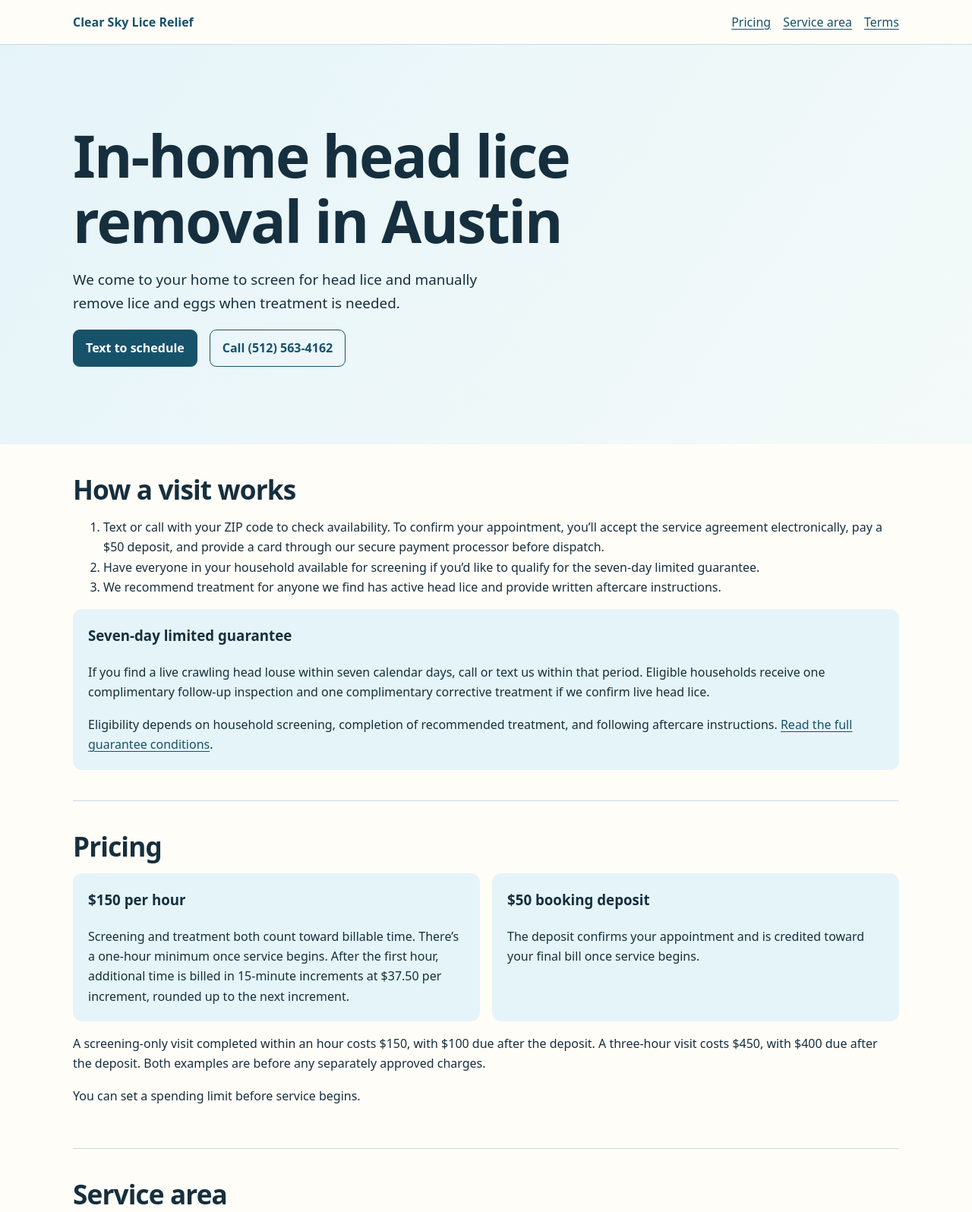
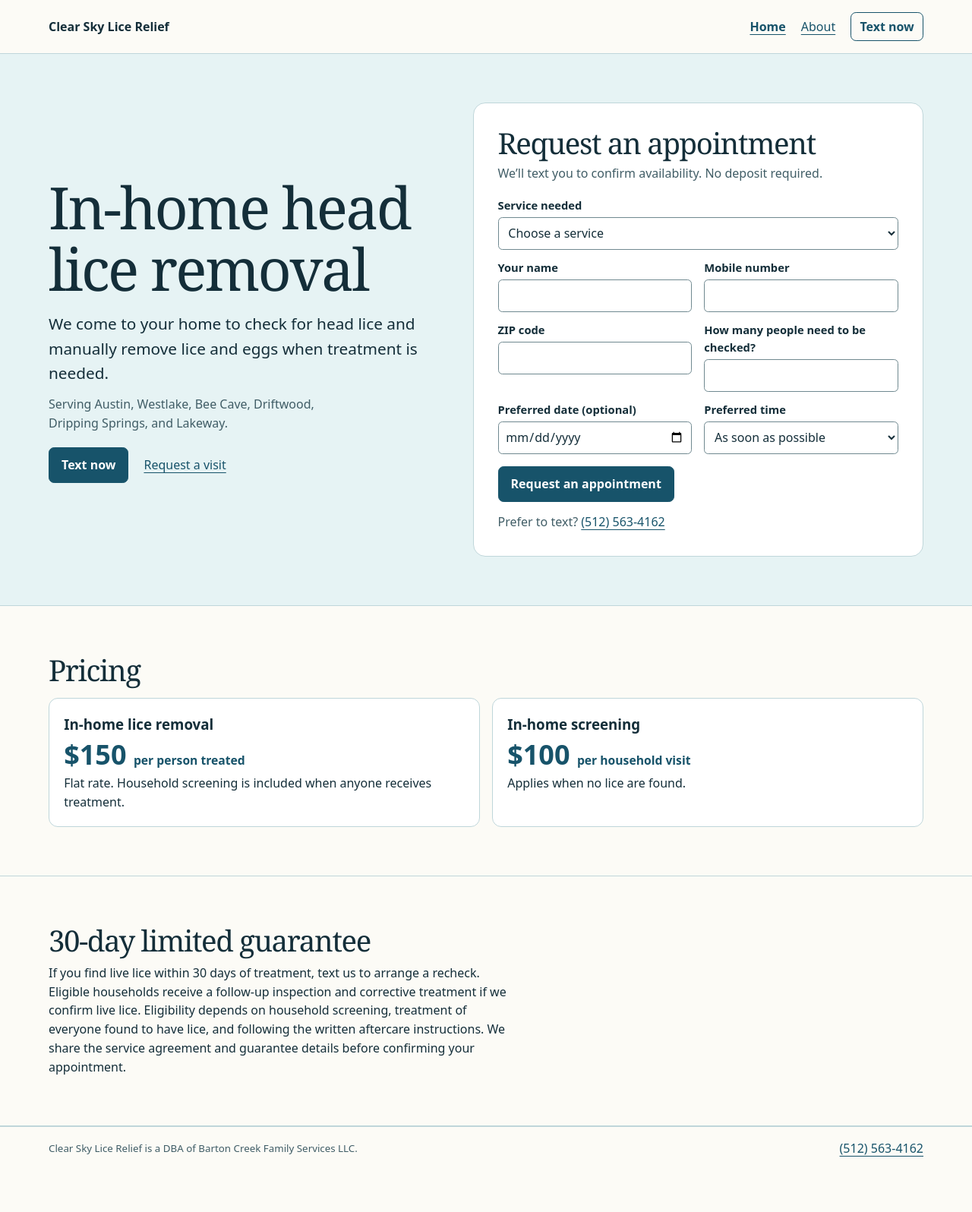
Before and after one commit to skyatpeace-ops/clearskylice, a plain HTML site: page index.html in a window 1280 px wide. Shown: the top 1596 px of the page at 76% size. After the commit the page ends 1540 px from the top, so only its background shows below. Drawn offline with Linux system fonts and the light colour scheme.

Commit message:
Add files via upload
rebuild including form

```diff
--- /dev/null
+++ b/appointment.js
@@ -0,0 +1,30 @@
+const appointmentForm = document.querySelector('.appointment-form');
+const submitButton = appointmentForm.querySelector('button[type="submit"]');
+const statusMessage = appointmentForm.querySelector('[role="status"]');
+
+appointmentForm.addEventListener('submit', async (event) => {
+  event.preventDefault();
+  if (submitButton.disabled) return;
+
+  submitButton.disabled = true;
+  statusMessage.textContent = 'Sending your request…';
+
+  try {
+    const response = await fetch(appointmentForm.action, {
+      method: 'POST',
+      body: new FormData(appointmentForm),
+      headers: { Accept: 'application/json' },
+    });
+
+    if (!response.ok) throw new Error('Formspree did not accept the request.');
+
+    appointmentForm.reset();
+    statusMessage.textContent = 'Request received. We’ll text you to confirm availability.';
+  } catch {
+    statusMessage.textContent = 'We couldn’t confirm that your request went through. Please try again or text (512) 563-4162.';
+  } finally {
+    submitButton.disabled = false;
+  }
+});
+
+appointmentForm.hidden = false;
--- a/index.html
+++ b/index.html
@@ -3,78 +3,101 @@
 <head>
   <meta charset="utf-8">
   <meta name="viewport" content="width=device-width, initial-scale=1">
-  <meta name="description" content="In-home head lice screening and manual removal in Austin and surrounding communities. View pricing or text to schedule.">
-  <title>Clear Sky Lice Relief | In-home head lice removal in Austin</title>
+  <meta name="description" content="Request in-home head lice screening or removal in Austin and nearby communities. Flat-rate treatment and no booking deposit.">
+  <title>Clear Sky Lice Relief | In-home lice removal in Austin</title>
   <link rel="stylesheet" href="site.css">
+  <script src="appointment.js" defer></script>
 </head>
 <body>
   <a class="skip" href="#main">Skip to content</a>
-  <header><div class="wrap bar">
-    <a class="brand" href="index.html">Clear Sky Lice Relief</a>
-    <nav aria-label="Main navigation"><a href="#pricing">Pricing</a><a href="#service-area">Service area</a><a href="terms/index.html">Terms</a></nav>
+  <header class="site-header"><div class="wrap bar">
+    <a class="brand" href="./">Clear Sky Lice Relief</a>
+    <nav aria-label="Main navigation">
+      <a href="./" aria-current="page">Home</a><a href="about.html">About</a>
+      <a class="button small" href="sms:+15125634162">Text now</a>
+    </nav>
   </div></header>
-<main id="main">
-  <div class="hero"><div class="wrap">
-    <h1>In-home head lice removal in Austin</h1>
-    <p class="lead">We come to your home to screen for head lice and manually remove lice and eggs when treatment is needed.</p>
-    <div class="actions">
-  <a class="button primary" href="sms:+15125634162?body=Hi%21%20I%E2%80%99m%20in%20ZIP%20code%20_____%20and%20would%20like%20to%20check%20availability%20for%20an%20in-home%20lice%20screening.">Text to schedule</a>
-  <a class="button" href="tel:+15125634162">Call (512) 563-4162</a>
-</div>
-  </div></div>
-
-  <div class="wrap">
-    <section id="visit">
-      <h2>How a visit works</h2>
-      <ol>
-        <li>Text or call with your ZIP code to check availability. To confirm your appointment, you’ll accept the service agreement electronically, pay a $50 deposit, and provide a card through our secure payment processor before dispatch.</li>
-        <li>Have everyone in your household available for screening if you’d like to qualify for the seven-day limited guarantee.</li>
-        <li>We recommend treatment for anyone we find has active head lice and provide written aftercare instructions.</li>
-      </ol>
-      <div class="panel">
-        <h3>Seven-day limited guarantee</h3>
-        <p>If you find a live crawling head louse within seven calendar days, call or text us within that period. Eligible households receive one complimentary follow-up inspection and one complimentary corrective treatment if we confirm live head lice.</p>
-        <p>Eligibility depends on household screening, completion of recommended treatment, and following aftercare instructions. <a href="terms/index.html#section-17">Read the full guarantee conditions</a>.</p>
+  <main id="main">
+    <div class="intro">
+      <div class="wrap hero-grid">
+        <div class="hero-copy">
+          <h1>In-home head lice removal</h1>
+          <p class="lead">We come to your home to check for head lice and manually remove lice and eggs when treatment is needed.</p>
+          <p class="area">Serving Austin, Westlake, Bee Cave, Driftwood, Dripping Springs, and Lakeway.</p>
+          <div class="actions">
+            <a class="button primary" href="sms:+15125634162">Text now</a>
+            <a href="#appointment">Request a visit</a>
+          </div>
+        </div>
+        <section class="booking" id="appointment" aria-labelledby="appointment-title">
+          <h2 id="appointment-title">Request an appointment</h2>
+          <p>We’ll text you to confirm availability. No deposit required.</p>
+      <form class="appointment-form" action="https://formspree.io/f/xeaglynb" method="POST" hidden>
+        <div class="grid">
+          <label>Service needed
+            <select name="service" required>
+              <option value="">Choose a service</option>
+              <option value="Lice removal">Lice removal</option>
+              <option value="Lice screening">Lice screening</option>
+            </select>
+          </label>
+          <label>Your name
+            <input name="name" autocomplete="name" maxlength="100" required>
+          </label>
+          <label>Mobile number
+            <input type="tel" name="phone" autocomplete="tel" maxlength="30" required>
+          </label>
+          <label>ZIP code
+            <input name="zip" autocomplete="postal-code" inputmode="numeric" pattern="[0-9]{5}" maxlength="5" title="Enter a five-digit ZIP code" required>
+          </label>
+          <label>How many people need to be checked?
+            <input type="number" name="people" min="1" step="1" required>
+          </label>
+          <label>Preferred date (optional)
+            <input type="date" name="preferred_date">
+          </label>
+          <label>Preferred time
+            <select name="preferred_time">
+              <option>As soon as possible</option>
+              <option>Morning</option>
+              <option>Afternoon</option>
+              <option>Evening</option>
+              <option>Any time</option>
+            </select>
+          </label>
+        </div>
+        <button class="button primary" type="submit">Request an appointment</button>
+        <p class="appointment-status" role="status"></p>
+      </form>
+          <p class="booking-help">Prefer to text? <a href="sms:+15125634162">(512) 563-4162</a></p>
+        </section>
+      </div>
+    </div>
+    <section class="wrap pricing" id="pricing" aria-labelledby="pricing-title">
+      <h2 id="pricing-title">Pricing</h2>
+      <div class="price-grid">
+        <article>
+          <h3>In-home lice removal</h3>
+          <p class="price">$150 <span>per person treated</span></p>
+          <p>Flat rate. Household screening is included when anyone receives treatment.</p>
+        </article>
+        <article>
+          <h3>In-home screening</h3>
+          <p class="price">$100 <span>per household visit</span></p>
+          <p>Applies when no lice are found.</p>
+        </article>
       </div>
     </section>
-
-    <section id="pricing">
-      <h2>Pricing</h2>
-      <div class="grid">
-        <div class="panel">
-          <h3>$150 per hour</h3>
-          <p>Screening and treatment both count toward billable time. There’s a one-hour minimum once service begins. After the first hour, additional time is billed in 15-minute increments at $37.50 per increment, rounded up to the next increment.</p>
-        </div>
-        <div class="panel">
-          <h3>$50 booking deposit</h3>
-          <p>The deposit confirms your appointment and is credited toward your final bill once service begins.</p>
-        </div>
+    <section class="follow-up" aria-labelledby="guarantee-title">
+      <div class="wrap follow-up-inner">
+        <h2 id="guarantee-title">30-day limited guarantee</h2>
+        <p>If you find live lice within 30 days of treatment, text us to arrange a recheck. Eligible households receive a follow-up inspection and corrective treatment if we confirm live lice. Eligibility depends on household screening, treatment of everyone found to have lice, and following the written aftercare instructions. We share the service agreement and guarantee details before confirming your appointment.</p>
       </div>
-      <p>A screening-only visit completed within an hour costs $150, with $100 due after the deposit. A three-hour visit costs $450, with $400 due after the deposit. Both examples are before any separately approved charges.</p>
-      <p>You can set a spending limit before service begins.</p>
     </section>
-
-    <section id="service-area">
-      <h2>Service area</h2>
-      <p>We serve Austin, Westlake, Bee Cave, Driftwood, Dripping Springs, and Lakeway.</p>
-      <p>Appointments outside this area may be available. We’ll disclose any travel surcharge for your approval before booking. Text us your ZIP code to check.</p>
-      <div class="actions">
-  <a class="button primary" href="sms:+15125634162?body=Hi%21%20I%E2%80%99m%20in%20ZIP%20code%20_____%20and%20would%20like%20to%20check%20availability%20for%20an%20in-home%20lice%20screening.">Text to schedule</a>
-  <a class="button" href="tel:+15125634162">Call (512) 563-4162</a>
-</div>
-    </section>
-
-    <section id="about">
-      <h2>Meet Skyler</h2>
-      <!-- Add Skyler’s photo here when available. -->
-      <p>Skyler Passino was born in Austin and raised in Dripping Springs. He’s a father of two toddlers and a regular at Barton Springs Pool.</p>
-    </section>
-  </div>
-</main>
+  </main>
   <footer><div class="wrap bar">
     <small>Clear Sky Lice Relief is a DBA of Barton Creek Family Services LLC.</small>
-    <a href="tel:+15125634162">(512) 563-4162</a>
-    <a href="terms/index.html">Terms &amp; Conditions</a>
+    <a href="sms:+15125634162">(512) 563-4162</a>
   </div></footer>
 </body>
 </html>
--- a/site.css
+++ b/site.css
@@ -1,31 +1,61 @@
-:root{color-scheme:light;--ink:#162f3e;--blue:#17526b;--paper:#fffdf8;--sky:#e5f4f9;--line:#c7dce3}
-*{box-sizing:border-box}
-body{margin:0;background:var(--paper);color:var(--ink);font:1rem/1.65 system-ui,sans-serif}
-a{color:var(--blue);text-underline-offset:.2em}
-a:focus-visible{outline:3px solid #a65121;outline-offset:4px}
-.wrap{width:min(68rem,calc(100% - 2rem));margin-inline:auto}
-header,footer{padding:1rem 0;border-block-end:1px solid var(--line)}
-footer{border-block:1px solid var(--line) 0}
-.bar,.actions{display:flex;align-items:center;justify-content:space-between;gap:1rem;flex-wrap:wrap}
-.actions{justify-content:flex-start}
-.brand{font-weight:800;text-decoration:none}
-nav{display:flex;gap:1rem;flex-wrap:wrap}
-.hero{background:linear-gradient(125deg,var(--sky),#f4faf9);padding:clamp(3rem,8vw,7rem) 0}
-h1,h2{line-height:1.12;letter-spacing:-.025em}
-h1{font-size:clamp(2.4rem,6vw,4.8rem);max-width:16ch;margin:0 0 1rem}
-h2{font-size:clamp(1.5rem,3vw,2.2rem);margin:0 0 1rem}
-.lead{font-size:1.18rem;max-width:52ch}
-.button{display:inline-block;padding:.65rem 1rem;border:1px solid var(--blue);border-radius:.55rem;font-weight:700;text-decoration:none}
-.primary{background:var(--blue);color:white}
-section{padding:2.5rem 0;border-bottom:1px solid var(--line)}
-section:last-child{border:0}
-.grid{display:grid;grid-template-columns:repeat(auto-fit,minmax(min(100%,16rem),1fr));gap:1rem}
-.panel{background:var(--sky);padding:1.25rem;border-radius:.75rem}
-.panel > :first-child{margin-top:0}
-.panel > :last-child{margin-bottom:0}
-.legal{width:min(48rem,calc(100% - 2rem));margin:3rem auto;overflow-wrap:anywhere}
-.legal h1{font-size:clamp(2rem,5vw,3.6rem);max-width:none}
-.legal h2{margin-top:2.5rem;scroll-margin-top:1rem}
-.legal li{margin-block:.4rem}
-.skip{position:absolute;left:1rem;top:.5rem;background:white;padding:.5rem;transform:translateY(-200%)}
-.skip:focus{transform:none}
+:root {
+  color-scheme: light;
+  --ink: #142e39;
+  --muted: #405d66;
+  --paper: #fcfbf6;
+  --white: #fff;
+  --sky: #e6f3f4;
+  --blue: #17536a;
+  --line: #bfd6da;
+}
+* { box-sizing: border-box; }
+body { margin: 0; color: var(--ink); background: var(--paper); font: 1rem/1.55 system-ui, sans-serif; }
+[hidden] { display: none !important; }
+.wrap { width: min(72rem, calc(100% - 2rem)); margin-inline: auto; }
+a { color: var(--blue); text-underline-offset: .23em; }
+:focus-visible { outline: 3px solid #a65121; outline-offset: 3px; }
+.skip { position: absolute; top: .5rem; left: 1rem; padding: .5rem; background: white; transform: translateY(-200%); }
+.skip:focus { transform: none; }
+.site-header, footer { padding: 1rem 0; }
+.bar, nav, .actions { display: flex; flex-wrap: wrap; align-items: center; gap: .75rem 1.25rem; }
+.bar { justify-content: space-between; }
+.brand { font-weight: 800; text-decoration: none; color: var(--ink); }
+nav a[aria-current="page"] { font-weight: 750; }
+.button { display: inline-block; padding: .65rem 1rem; border: 1px solid var(--blue); border-radius: .45rem; font: inherit; font-weight: 720; text-decoration: none; cursor: pointer; }
+.button.small { padding: .35rem .7rem; }
+.primary { background: var(--blue); color: white; }
+button:disabled { opacity: .65; cursor: wait; }
+.intro { background: var(--sky); border-block: 1px solid var(--line); }
+.hero-grid { display: grid; grid-template-columns: 1fr 1.2fr; gap: clamp(1.5rem, 5vw, 5rem); align-items: center; padding-block: clamp(1.75rem, 5vw, 4.5rem); }
+h1, h2, h3, p { margin: 0; }
+h1, h2 { font-family: Georgia, serif; font-weight: 500; letter-spacing: -.035em; line-height: 1.06; }
+h1 { font-size: clamp(2.7rem, 6vw, 5.4rem); max-width: 12ch; }
+h2 { font-size: clamp(1.8rem, 3vw, 2.55rem); }
+.lead { font-size: clamp(1.06rem, 2vw, 1.3rem); margin-top: 1rem; max-width: 44ch; }
+.area { color: var(--muted); margin-top: .8rem; max-width: 39ch; }
+.actions { margin-top: 1.2rem; }
+.booking { background: var(--white); border: 1px solid var(--line); border-radius: 1rem; padding: clamp(1rem, 3vw, 2rem); scroll-margin-top: 1rem; }
+.booking > p { margin-top: .45rem; color: var(--muted); }
+.booking .booking-help { margin-top: .85rem; }
+.appointment-form { margin-top: 1.15rem; }
+.grid, .price-grid { display: grid; grid-template-columns: repeat(2,minmax(0,1fr)); gap: .75rem 1rem; }
+.appointment-form label { display: grid; align-content: start; gap: .25rem; font-size: .92rem; font-weight: 650; }
+.appointment-form label:first-child { grid-column: 1 / -1; }
+.appointment-form :is(input, select) { width: 100%; min-width: 0; min-height: 2.7rem; padding: .45rem .55rem; border: 1px solid #708990; border-radius: .35rem; background: white; color: var(--ink); font: inherit; font-size: 1rem; font-weight: 400; }
+.appointment-form button { margin-top: 1rem; }
+.appointment-status:not(:empty) { margin-top: .65rem; }
+.pricing, .about-visit, .about-intro, .follow-up-inner { padding-block: clamp(2rem, 5vw, 4rem); }
+.price-grid { margin-top: 1rem; }
+.price-grid article { padding: 1.2rem; border: 1px solid var(--line); border-radius: .75rem; background: white; }
+.price { margin-block: .25rem; font-size: 2.25rem; color: var(--blue); font-weight: 760; line-height: 1.2; }
+.price span { font-size: .98rem; font-weight: 600; }
+.follow-up { border-block: 1px solid var(--line); }
+.follow-up p, .about-visit p { margin-top: .65rem; max-width: 68ch; }
+footer { color: var(--muted); border-top: 1px solid var(--line); }
+@media (max-width: 47rem) {
+  .hero-grid { grid-template-columns: 1fr; }
+}
+@media (max-width: 30rem) {
+  .grid, .price-grid { grid-template-columns: 1fr; }
+  .site-header .bar { gap: .5rem 1rem; }
+}
```
Also changed, not shown: about.html (added, +38 -0 lines).
